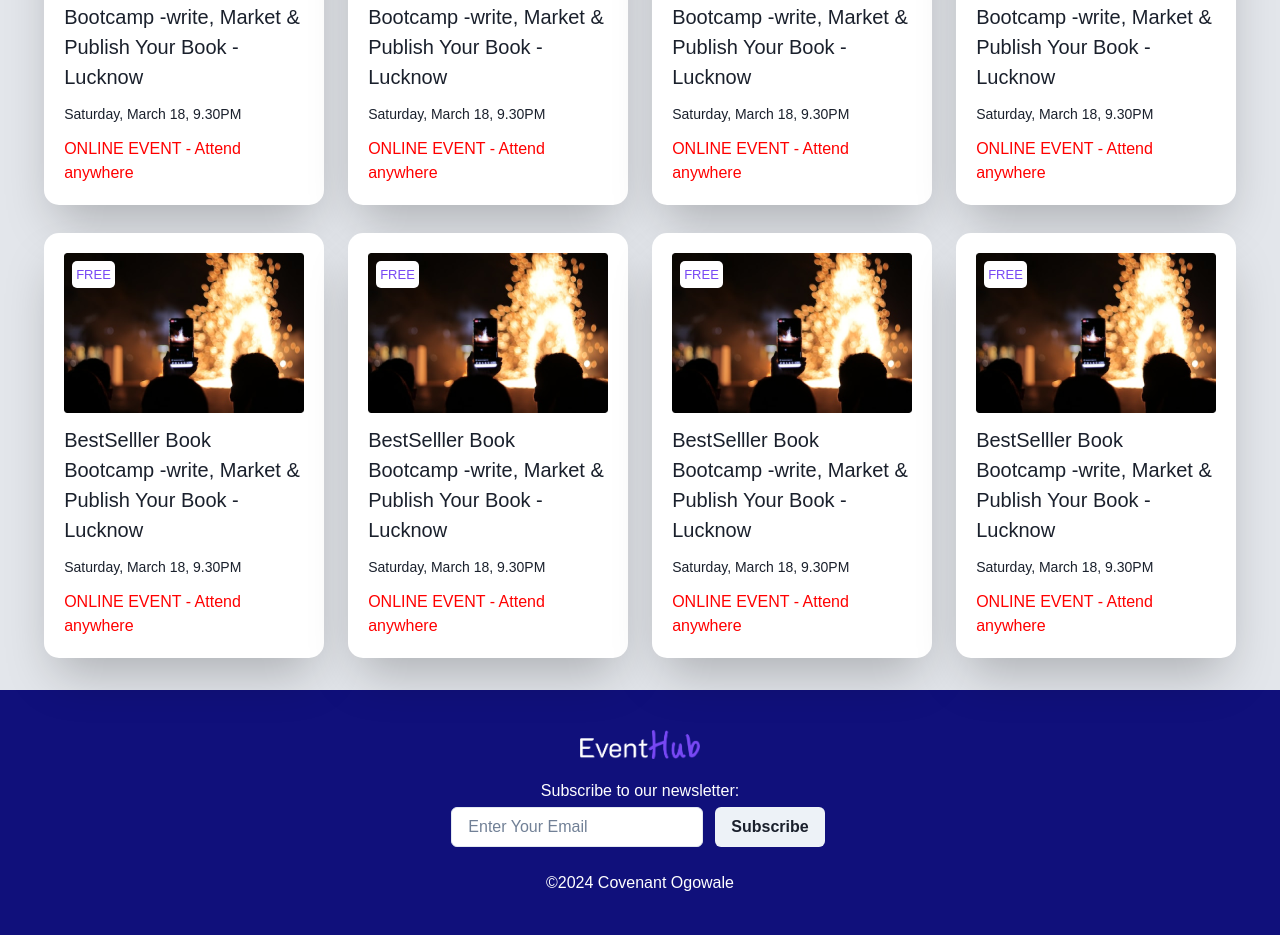
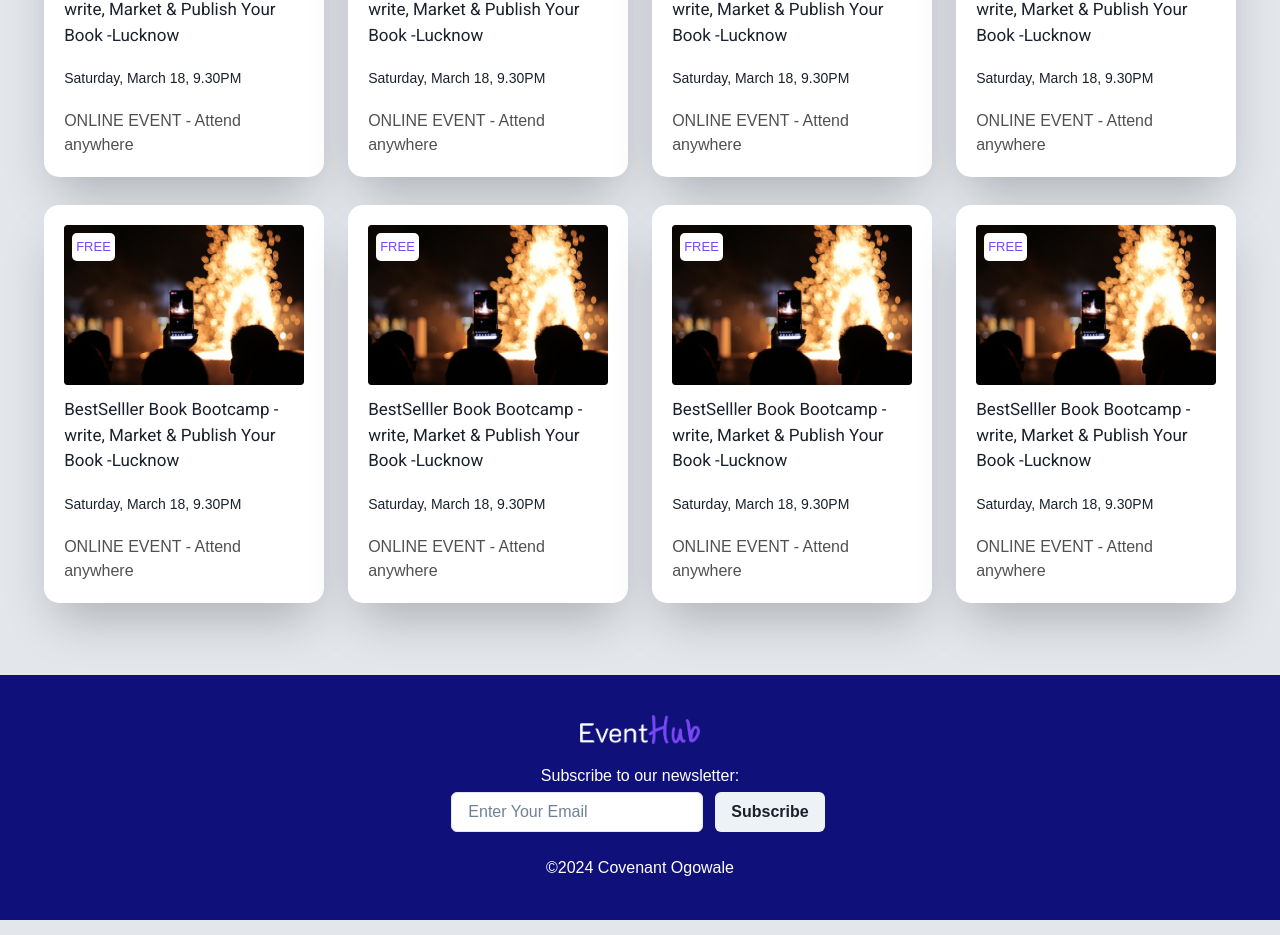
Before and after one commit to ogcovenant/EventHub, a React (Vite) app: page / in a window 1280 px wide. Shown: the part 1060-1995 px from the top of the page. Built offline with nearby package versions, Linux system fonts and the light colour scheme; a web font is replaced by a local one.

Commit message:
added some changes to the event display

```diff
--- a/src/components/EventDisplayCard.jsx
+++ b/src/components/EventDisplayCard.jsx
@@ -4,14 +4,14 @@
 const EventDisplayCard = () => {
   return (
     <>
-      <Box mt={7} boxShadow={"2xl"} width={"23%"} p={5} borderRadius={15} backgroundColor={"white"}>
+      <Box mt={7} boxShadow={"2xl"} width={"23%"} p={5} borderRadius={15} backgroundColor={"white"} cursor={"pointer"}>
         <Box position={"relative"}>
           <Image as={"img"} src={eventCard}/>
           <Text position={"absolute"} top={2} left={2} color={"#7848F4"} backgroundColor={"white"} p={1} borderRadius={5} fontSize={13}>FREE</Text>
         </Box>
-        <Text mt={3} fontSize={20}>BestSelller Book Bootcamp -write, Market & Publish Your Book -Lucknow</Text>
-        <Text mt={3} fontSize={14}>Saturday, March 18, 9.30PM</Text>
-        <Text mt={3} color={"#ff0000"}>ONLINE EVENT - Attend anywhere</Text>
+        <Text mt={3} fontSize={17} className="text">BestSelller Book Bootcamp -write, Market & Publish Your Book -Lucknow</Text>
+        <Text mt={5} fontSize={14}>Saturday, March 18, 9.30PM</Text>
+        <Text mt={5} color={"#000000af"}>ONLINE EVENT - Attend anywhere</Text>
       </Box>
     </>
   )
--- a/src/components/Footer.jsx
+++ b/src/components/Footer.jsx
@@ -4,7 +4,7 @@
 const Footer = () => {
   return (
     <>
-      <Box backgroundColor={"#10107B"} p={10} display={"flex"} flexDirection={"column"} alignItems={"center"}>
+      <Box mt={10} backgroundColor={"#10107B"} p={10} display={"flex"} flexDirection={"column"} alignItems={"center"}>
         <Image as={"img"} src={logo} width={120}/>
         <Text color={"white"} mt={5}>Subscribe to our newsletter:</Text>
         <form style={{ width: "70%", margin: "0 auto", display:"flex", justifyContent:"center", alignItems:"center" }}>
--- a/src/styles/global.css
+++ b/src/styles/global.css
@@ -1,6 +1,11 @@
 @import url('https://fonts.googleapis.com/css2?family=Madimi+One&display=swap');
+@import url('https://fonts.googleapis.com/css2?family=Roboto:ital,wght@0,100;0,300;0,400;0,500;0,700;0,900;1,100;1,300;1,400;1,500;1,700;1,900&display=swap');
 
 body{
   font-family: "Madimi One", sans-serif !important;
   background-color: #687C942F !important;
 }
+
+.text{
+  font-family: "Roboto", sans-serif;
+}
```
